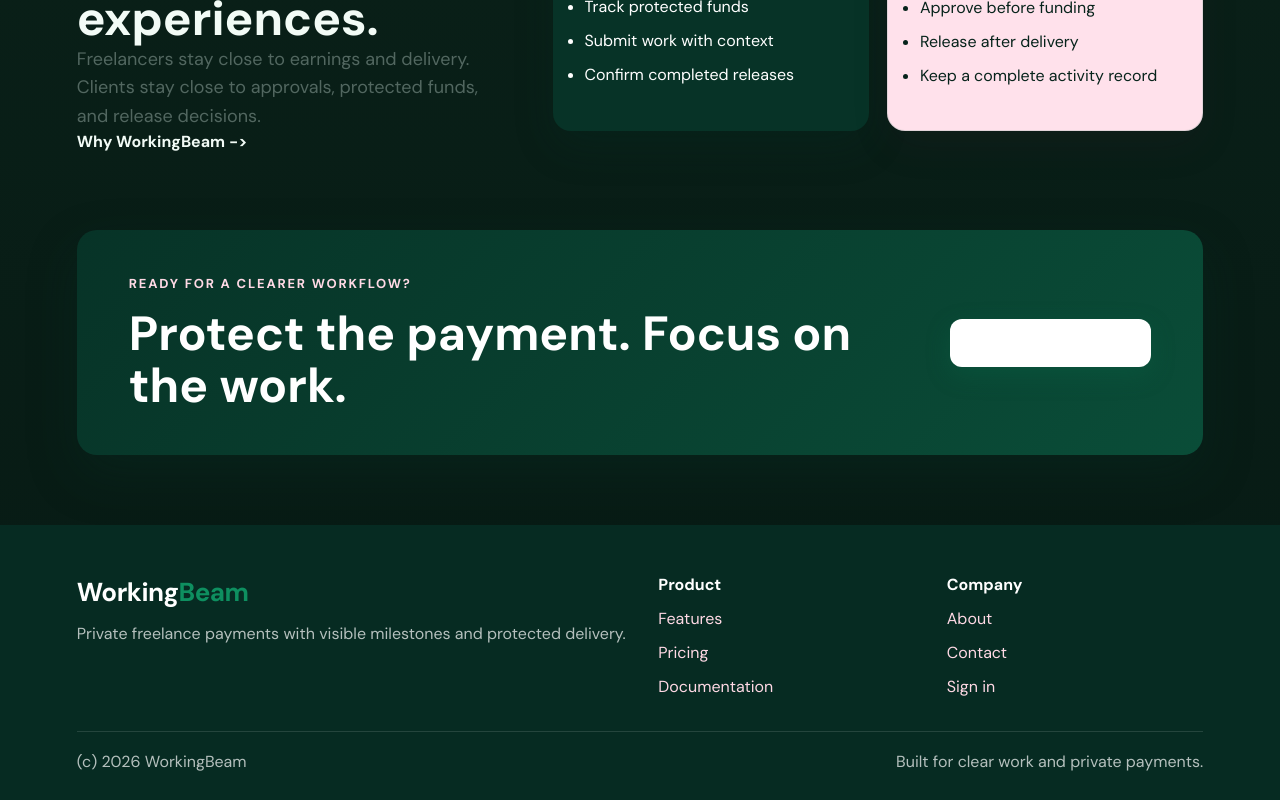
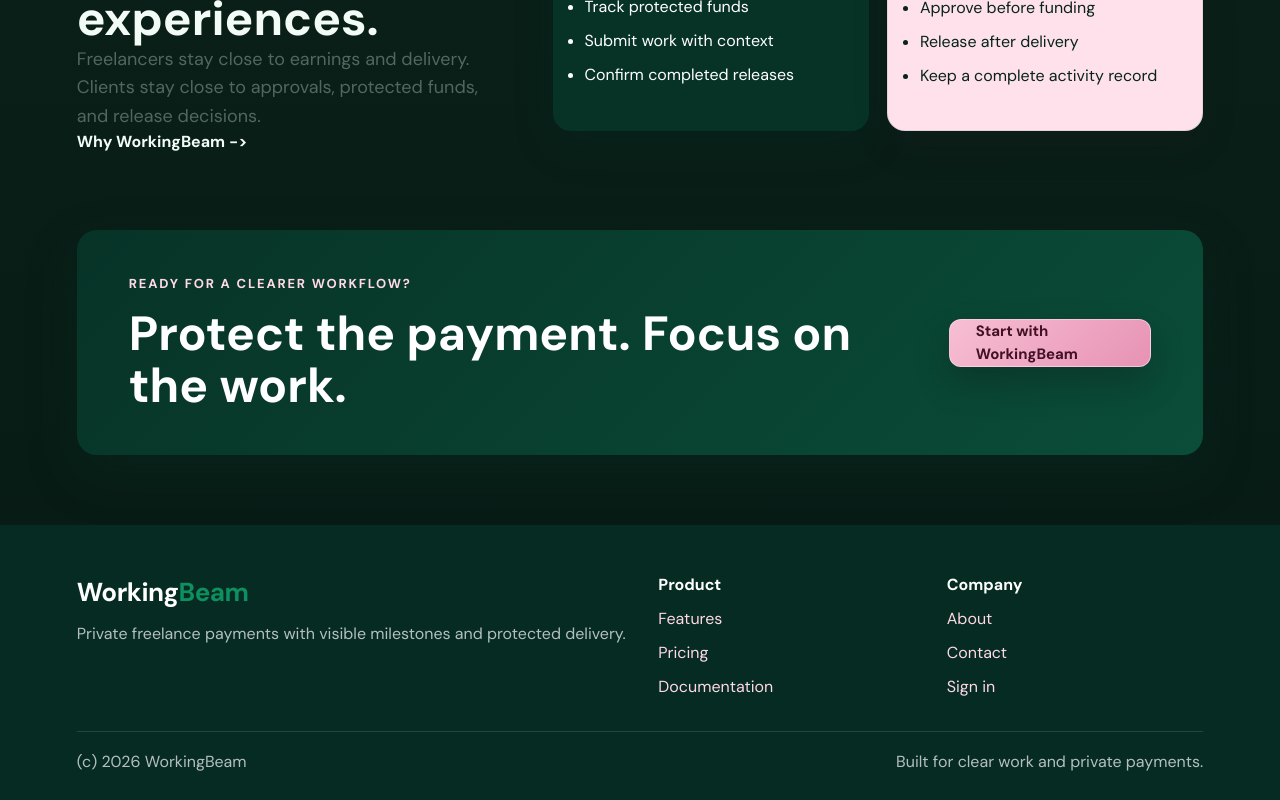
Before and after one commit to davelee001/workingbeam, a React (Create React App) app in the folder client/: page / in a window 1280 px wide. Shown: the part 1821-2621 px from the top of the page. Built offline with nearby package versions, Linux system fonts and the light colour scheme.

Commit message:
style: make public CTA action pink

```diff
--- a/client/src/PublicSite.css
+++ b/client/src/PublicSite.css
@@ -650,9 +650,17 @@
   box-shadow: 0 20px 50px rgba(7, 51, 39, 0.25);
 }
 
-.light-action {
-  background: #ffffff;
-  color: #0b543d;
+.public-cta .light-action {
+  background: linear-gradient(135deg, #f7bfd3, #e792b4);
+  border: 1px solid rgba(255, 221, 233, 0.64);
+  color: #421126;
+  box-shadow: 0 16px 34px rgba(20, 6, 12, 0.22);
+}
+
+.public-cta .light-action:hover {
+  background: linear-gradient(135deg, #ffd8e6, #efa6c2);
+  color: #2d0d1d;
+  box-shadow: 0 20px 42px rgba(20, 6, 12, 0.3);
 }
 
 .architecture-flow,
```
